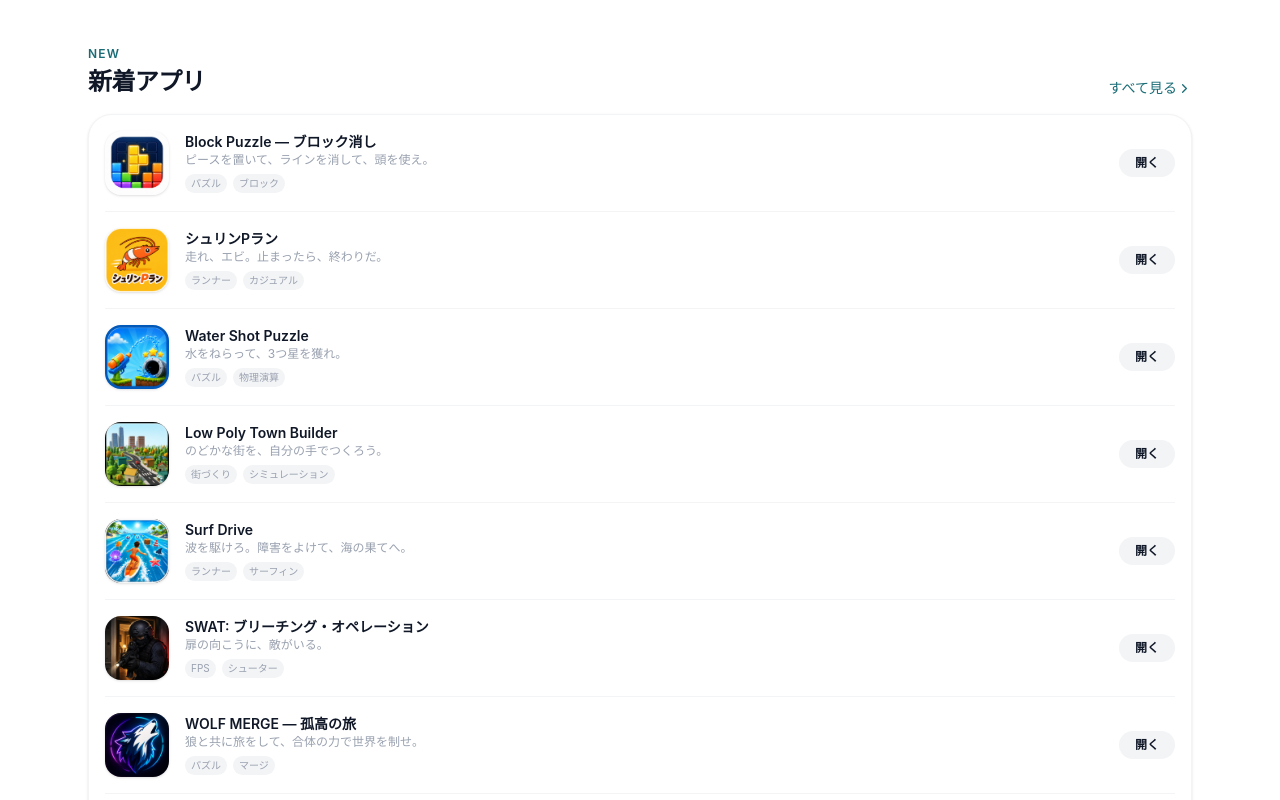
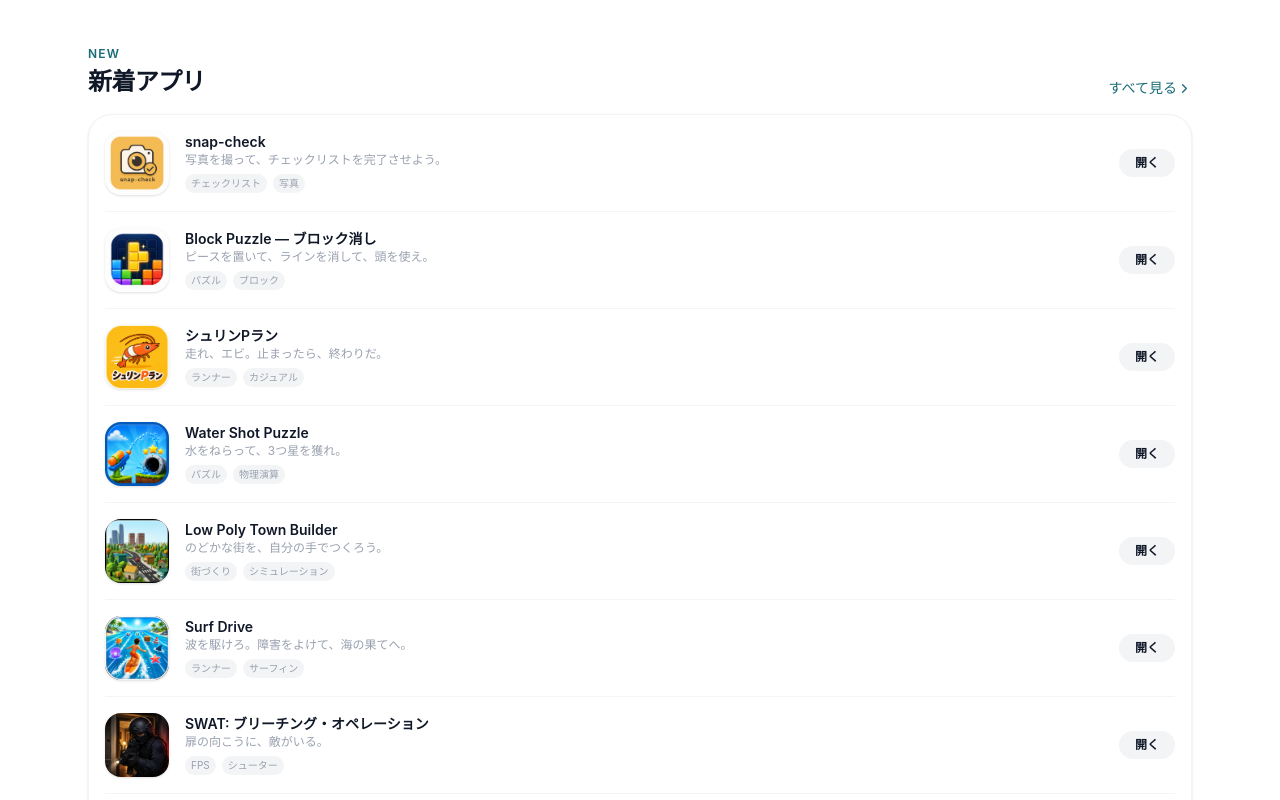
Before and after one commit to yamashina-sfg/hub, a React (Vite) app: page / in a window 1280 px wide. Shown: the part 820-1620 px from the top of the page. Built offline with nearby package versions, Linux system fonts and the light colour scheme.

Commit message:
snap-checkを追加

```diff
--- a/src/data/apps.js
+++ b/src/data/apps.js
@@ -58,6 +58,22 @@ export const DEVELOPERS = [
 ];
 
 export const APPS = [
+  {
+    id: 'app-snap-check',
+    name: 'snap-check',
+    tagline: '写真を撮って、チェックリストを完了させよう。',
+    description: 'snap-check は、写真撮影とチェックリストを組み合わせた確認・記録ツールです。\n\n現場の点検、設備の確認、作業完了の記録など、「見た目で確認したい」あらゆる場面で活躍します。\n\n撮影した写真とチェック項目をセットで管理できるので、後から見返したときも状況が一目でわかります。\n\n主な特徴\n・カメラ撮影とチェックリストの一体管理\n・現場・設備点検に最適\n・シンプルで使いやすいUI\n・記録の保存・確認が簡単\n・ブラウザでそのまま使える',
+    thumbnail: '/snap-check.png',
+    screenshots: ['/snap-check.png'],
+    category: 'tool',
+    tags: ['チェックリスト', '写真', '記録', '点検', '現場', '業務', 'ツール'],
+    developer: { id: 'dev-sfg', name: 'SFG', avatar: '/sfg-logo.jpg' },
+    appUrl: 'https://snap-check-ochre.vercel.app',
+    status: 'beta',
+    featured: false,
+    createdAt: '2026-06-30',
+    updatedAt: '2026-06-30',
+  },
   {
     id: 'app-block-puzzle',
     name: 'Block Puzzle — ブロック消し',
```
Also changed, not shown: public/snap-check.png (added).
